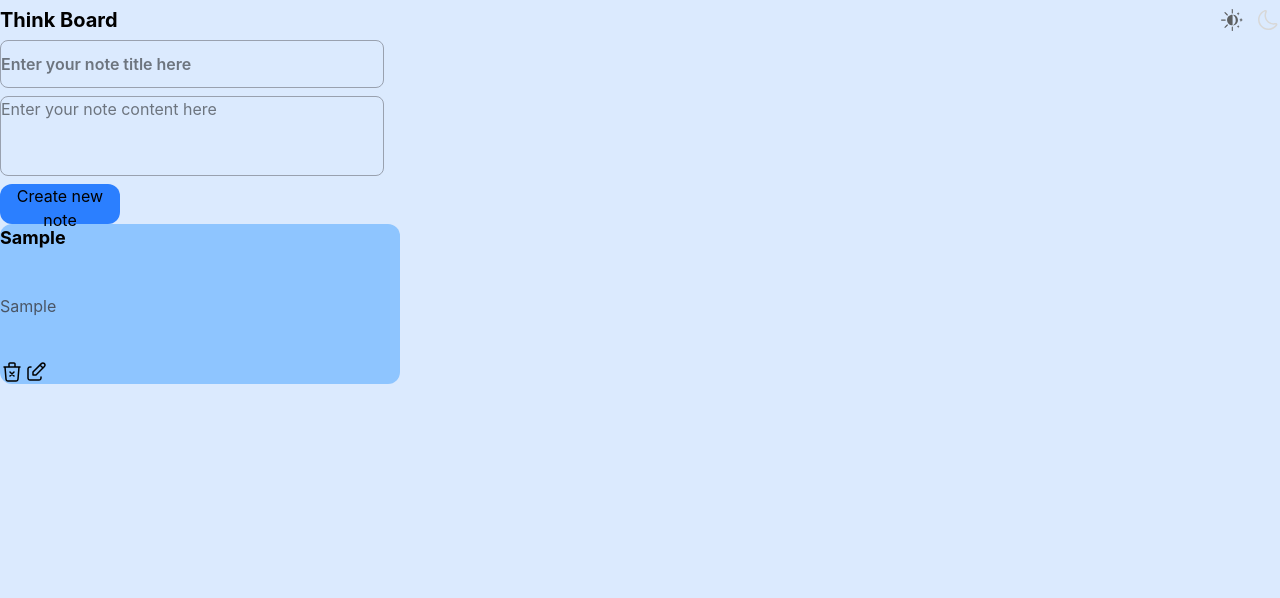
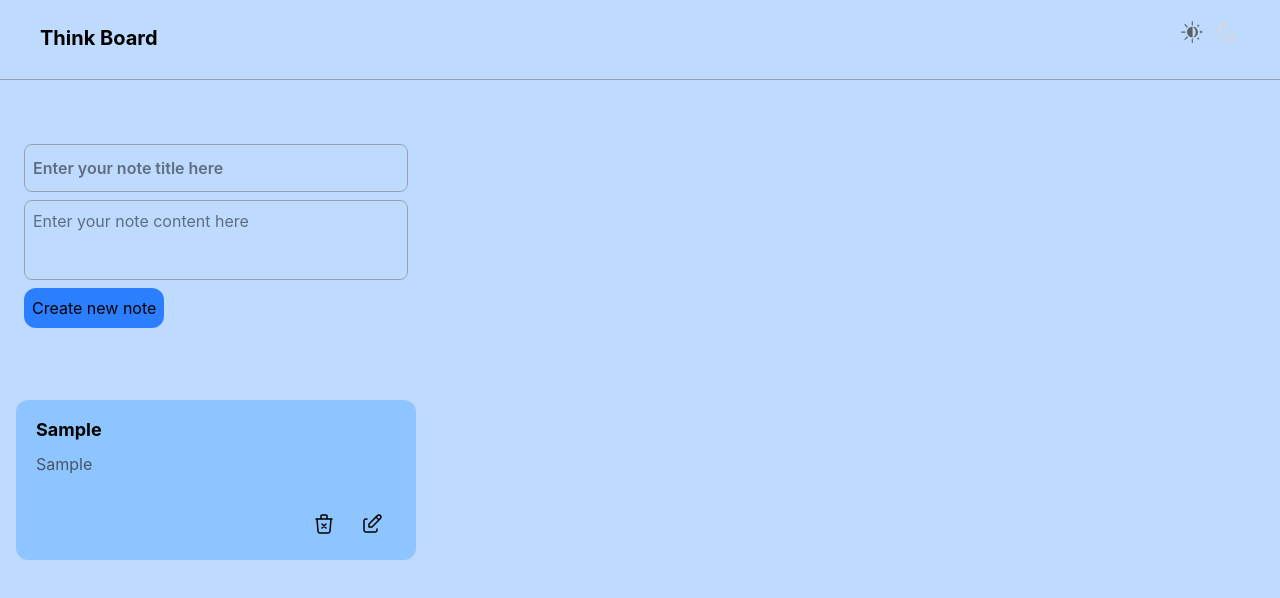
Before and after one commit to Delaramzed/thinkBoard, a React (Vite) app: page / in a window 1280 px wide. Both pictures are taken after typing "Sample", "Sample" into the empty fields and a click on the button "Create new note". Shown: the top 598 px of the page. Built offline with nearby package versions, Linux system fonts and the light colour scheme.

Commit message:
add edit note functionality

```diff
--- a/src/App.tsx
+++ b/src/App.tsx
@@ -21,20 +21,41 @@ function App() {
   }, [notes]);
 
   const submitForm = (title: string, content: string) => {
+  if (editingNote) {
+    const updatedNotes = notes.map((note) => {
+      if (note.id === editingNote.id) {
+        return {
+          ...note,
+          title,
+          content,
+        };
+      }
+
+      return note;
+    });
+
+    setNotes(updatedNotes);
+    setEditingNote(null);
+
+  } else {
     const newNote: Note = {
       id: Date.now(),
       title,
       content,
     };
+
     setNotes([...notes, newNote]);
-  };
+  }
+};
+
   const deleteNote = (id: number) => {
     setNotes(notes.filter((note) => note.id !== id));
   };
   return (
-    <div className="min-h-screen bg-blue-100">
+    <div className="min-h-screen bg-blue-200">
       <Header />
-      <main>
+
+      <main >
         <NoteForm submitForm={submitForm} editingNote={editingNote} />
         <NoteList notes={notes} deleteNote={deleteNote} editeNote={editeNote} />
       </main>
--- a/src/components/header.tsx
+++ b/src/components/header.tsx
@@ -1,6 +1,6 @@
 function Header() {
   return (
-    <header className="w-full h-10">
+    <header className="w-full h-20 border-b border-gray-400 pb-4 ">
       <nav className="flex h-full px-10 items-center justify-between">
         <h1 className="font-bold text-xl text-black pt-3">Think Board</h1>
         <div className="flex gap-3">
--- a/src/components/notecard.tsx
+++ b/src/components/notecard.tsx
@@ -16,9 +16,11 @@ function NoteCard({ note, deleteNote, editeNote }: Props) {
 
   return (
     <div className="flex flex-col bg-blue-300 rounded-xl w-100 h-40  px-5 py-4 justify-between">
+      <div>
       <h2 className="font-bold text-lg w-full ">{note.title}</h2>
       <p className="mt-2 text-gray-600 text-base w-full">{note.content}</p>
-      <div className="flex flex-row justify-start ">
+      </div>
+      <div className="flex flex-row justify-end ">
         <button
           type="button"
           onClick={handleDelete}
@@ -45,7 +47,7 @@ function NoteCard({ note, deleteNote, editeNote }: Props) {
         <button
           type="button"
           onClick={handleEdite}
-          className="edit-btn flex items-center gap-2 px-3 py-2 hover:bg-nav-hover-bg w-full text-text-primary"
+          className="edit-btn flex items-center gap-2 px-3 py-2 hover:bg-nav-hover-bg  text-text-primary"
         >
           <svg
             className="text-nav-text"
--- a/src/components/noteform.tsx
+++ b/src/components/noteform.tsx
@@ -38,6 +38,9 @@ function NoteForm({ submitForm, editingNote }: Props) {
     if (editingNote) {
       setTitle(editingNote.title);
       setContent(editingNote.content);
+    } else {
+      setTitle("");
+      setContent("");
     }
   }, [editingNote]);
   return (
@@ -51,7 +54,7 @@ function NoteForm({ submitForm, editingNote }: Props) {
         value={title}
         onChange={handleTitleChange}
         required
-        className=" font-semibold focus:outline-none border border-gray-400 rounded-lg h-12 w-96"
+        className=" font-semibold focus:outline-none border border-gray-400 rounded-lg h-12 w-96 p-2"
       />
       {error && <p className="text-red-900 text-base">{error}</p>}
 
@@ -60,9 +63,9 @@ function NoteForm({ submitForm, editingNote }: Props) {
         value={content}
         onChange={handleContentChange}
         required
-        className=" resize-none outline-none focus:outline-none border border-gray-400 rounded-lg h-20 w-96 bg-transparent overflow-y-auto"
+        className=" resize-none outline-none focus:outline-none border border-gray-400 rounded-lg h-20 w-96 bg-transparent overflow-y-auto p-2"
       ></textarea>
-      <button className="bg-blue-500 rounded-xl w-30 h-10" type="submit">
+      <button className="bg-blue-500 rounded-xl  h-10 p-2 hover:bg-blue-600 transition" type="submit">
         Create new note
       </button>
     </form>
--- a/src/components/notelist.tsx
+++ b/src/components/notelist.tsx
@@ -8,7 +8,7 @@ type Props = {
 };
 function NoteList({ notes, deleteNote, editeNote }: Props) {
   return (
-    <div>
+    <div className="grid grid-cols-4 gap-3 mt-8 p-4">
       {notes.map((note) => (
         <NoteCard note={note} deleteNote={deleteNote} editeNote={editeNote} />
       ))}
--- a/src/index.css
+++ b/src/index.css
@@ -1,9 +1,9 @@
 @import "tailwindcss";
-* {
+/* * {
   margin: 0;
   padding: 0;
   box-sizing: border-box;
-}
+} */
 html,
 body,
 #root {
```
